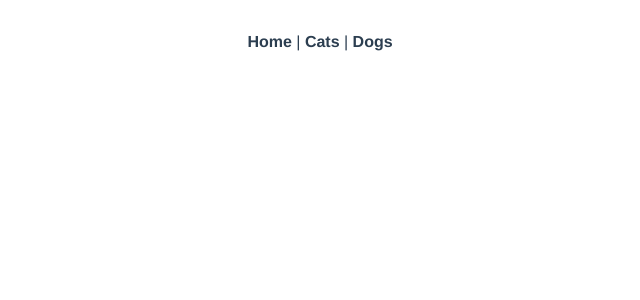
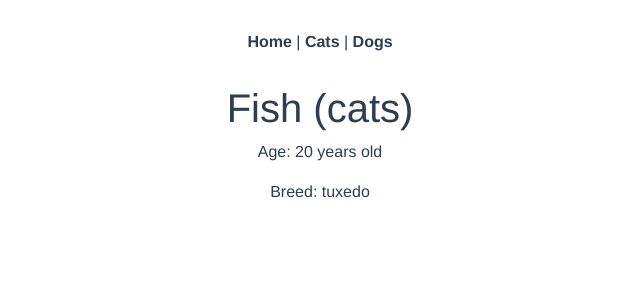
Before and after one commit to Michaeltetteh/learn-vue, a Vue app in the folder pets/: page /pet/cats/0 in a window 1280 px wide. Shown: the top 300 px of the page, without its empty margins (320-960 px from the left). Built offline with nearby package versions, Linux system fonts and the light colour scheme.

Commit message:
route params

```diff
--- a/pets/src/router/index.js
+++ b/pets/src/router/index.js
@@ -25,7 +25,7 @@
     component: Dogs
   },
   {
-    path: '/pets/:id',
+    path: '/pet/:species/:id',
     name: 'Pet',
     component: Pet
   }
--- a/pets/src/views/Cats.vue
+++ b/pets/src/views/Cats.vue
@@ -3,7 +3,7 @@
         <h1>Cats List</h1>
         <b-table striped hover :items="cats">
             <template v-slot:cell(name)="data">
-                <router-link :to="`/pets/${data.index}`">
+                <router-link :to="`/pet/cats/${data.index}`">
                     {{ data.value }}
                 </router-link>
             </template>
--- a/pets/src/views/Dogs.vue
+++ b/pets/src/views/Dogs.vue
@@ -3,7 +3,7 @@
         <h1>Dogs List</h1>
         <b-table striped hover :items="dogs">
             <template v-slot:cell(name)="data">
-                <router-link :to="`/pets/${data.index}`">
+                <router-link :to="`/pet/dogs/${data.index}`">
                     {{ data.value }}
                 </router-link>
             </template>
--- a/pets/src/views/Pet.vue
+++ b/pets/src/views/Pet.vue
@@ -1,3 +1,30 @@
 <template>
-  <div>Pet</div>
+  <div>
+    <h1>{{ animal.name }} ({{ $route.params.species }})</h1>
+    <p>Age: {{ animal.age }} years old</p>
+    <p>Breed: {{ animal.breed }}</p>
+  </div>
 </template>
+
+<script>
+import { mapState } from 'vuex'
+
+export default {
+  data() {
+    return{
+      animal: {}
+    }
+  },
+  computed: {
+    ...mapState([
+      'cats',
+      'dogs'
+    ])
+  },
+  mounted() {
+    const animal = this[this.$route.params.species][this.$route.params.id]
+    this.animal = animal
+  }
+
+}
+</script>
```
Also changed, not shown: pets/.eslintrc.js.
